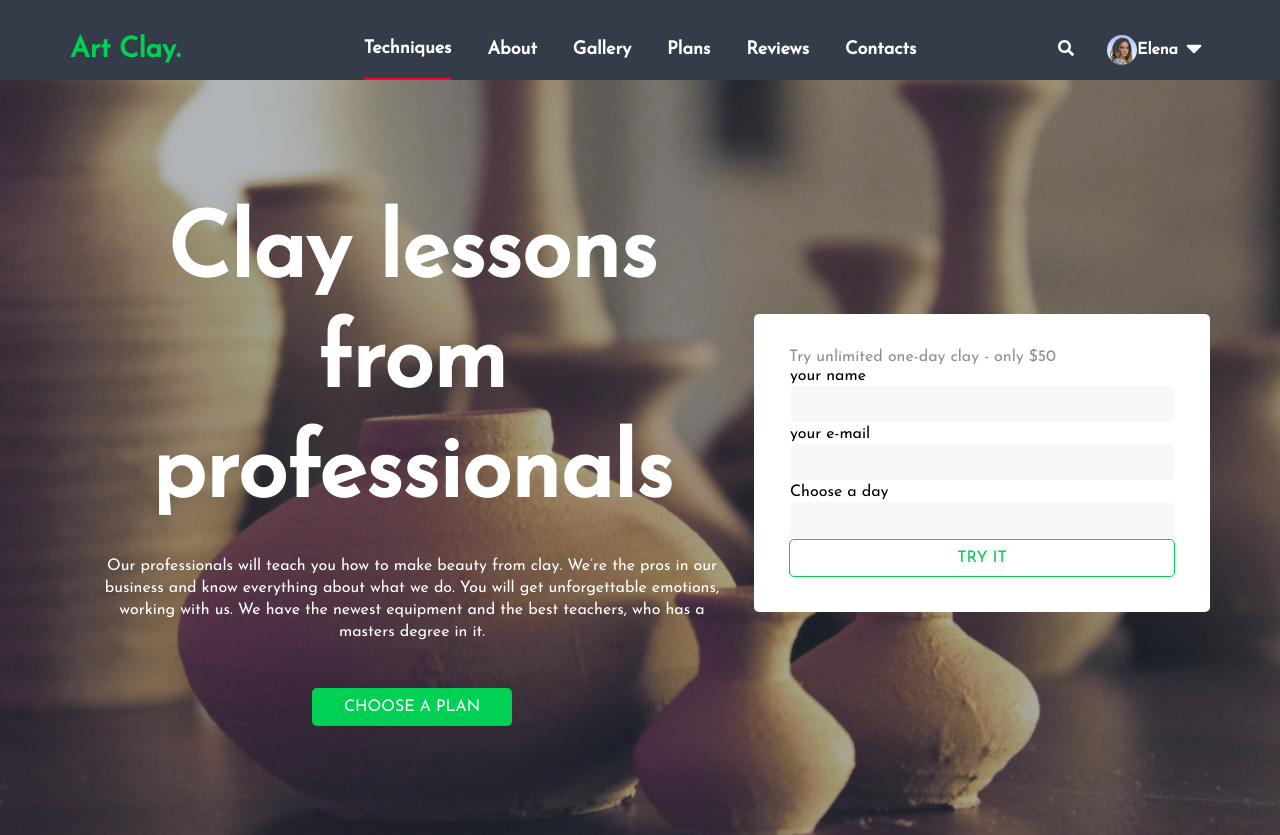
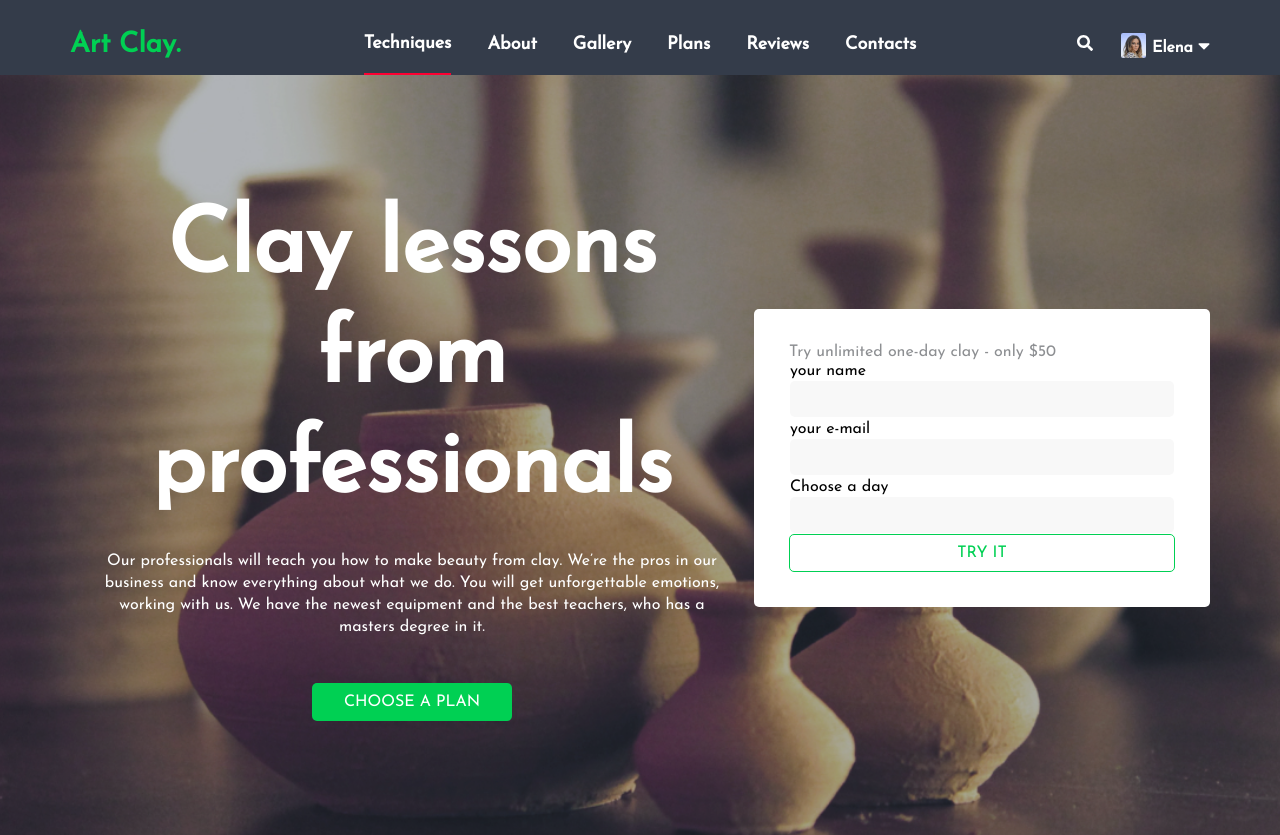
Before and after one commit to kamiour/Pottery, a plain HTML site: page index.html in a window 1280 px wide. Shown: the top 835 px of the page. Drawn offline with nearby package versions, Linux system fonts and the light colour scheme.

Commit message:
updated header

```diff
--- a/css/components/base.css
+++ b/css/components/base.css
@@ -15,7 +15,7 @@ html {
 .container {
   max-width: 1200px;
   margin: 0 auto;
-  padding: 0 30px;
+  padding: 0 20px;
 }
 
 body {
@@ -60,3 +60,9 @@ ol > li > ul,
 ol > li > ol {
   margin: 0;
 }
+
+@media screen and (min-width: 640px) {
+	.container {
+    padding: 0 30px;
+  }
+}
--- a/css/components/header.css
+++ b/css/components/header.css
@@ -3,7 +3,7 @@
   color: white;
   background-color: #fff;
   height: 100%;
-  padding: 20px 0;
+  padding: 15px 0;
 }
 
 .header-bottom {
@@ -56,7 +56,7 @@
 }
 
 .avatar {
-  border-radius: 50%;
+  border-radius: 2px;
   overflow: hidden;
   margin: 0;
   width: 50px;
@@ -64,15 +64,16 @@
 }
 
 .header .avatar {
-	width: 30px;
-	height: 30px;
+	width: 25px;
+  height: 25px;
+  margin-right: 6px;
 }
 
 .profile-menu {
   position: relative;
   display: flex;
   align-items: center;
-  padding: 5px;
+  padding: 5px 0;
 }
 
 .profile-menu:hover {
@@ -120,8 +121,9 @@
   -webkit-box-align: center;
       -ms-flex-align: center;
           align-items: center;
-  font-size: 14px;
+  font-size: 13px;
   font-weight: 600;
+  margin-top: 5px;
 }
 
 .header-search-button {
@@ -132,10 +134,10 @@
 }
 
 .header-profile-button {
-  width: 22px;
+  width: 12px;
   margin: 0;
-  margin-left: 5px;
-  padding: 3px;
+  padding: 5px 0;
+  margin-left: 5px
 }
 
 .header-search-button:hover {
```
